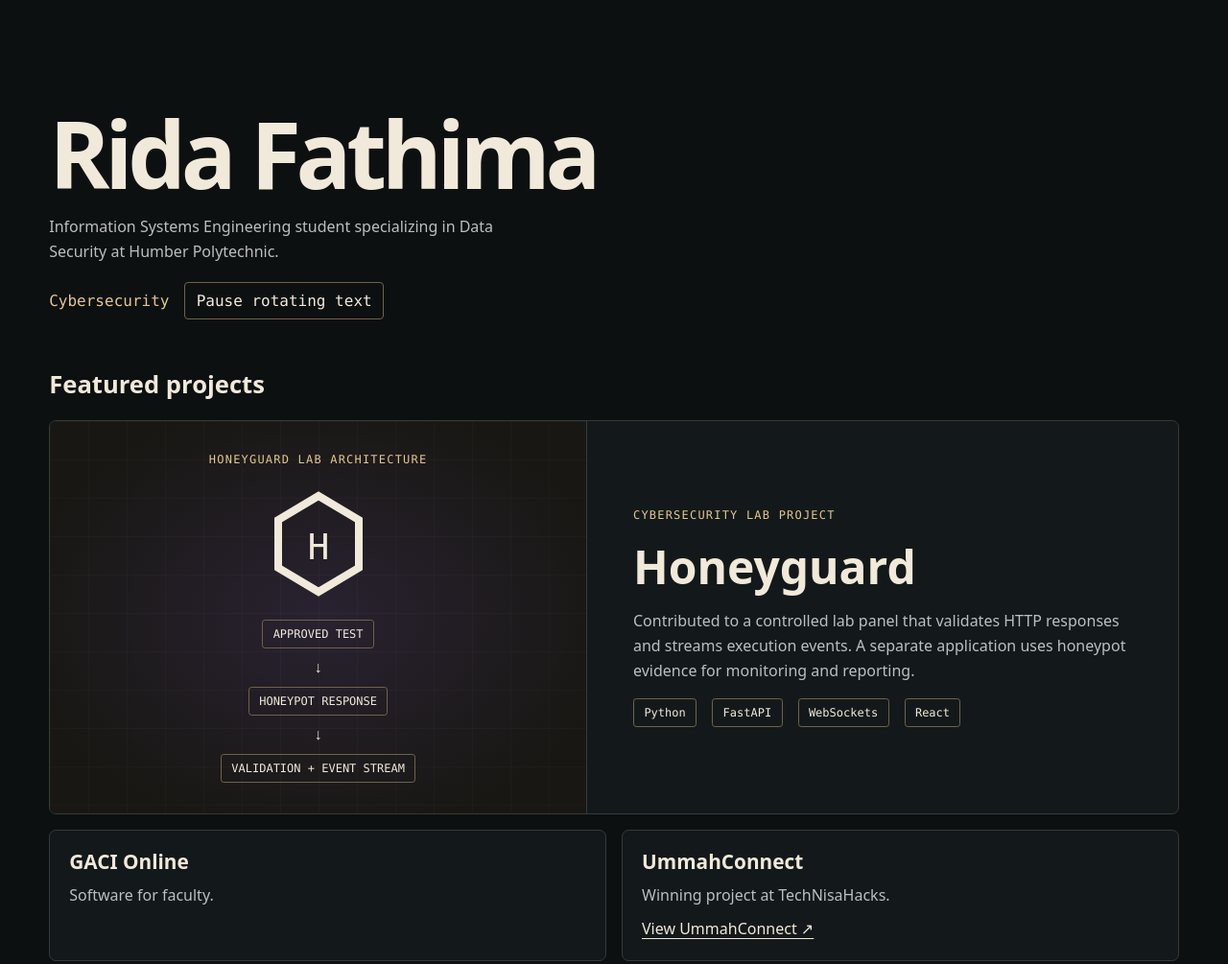
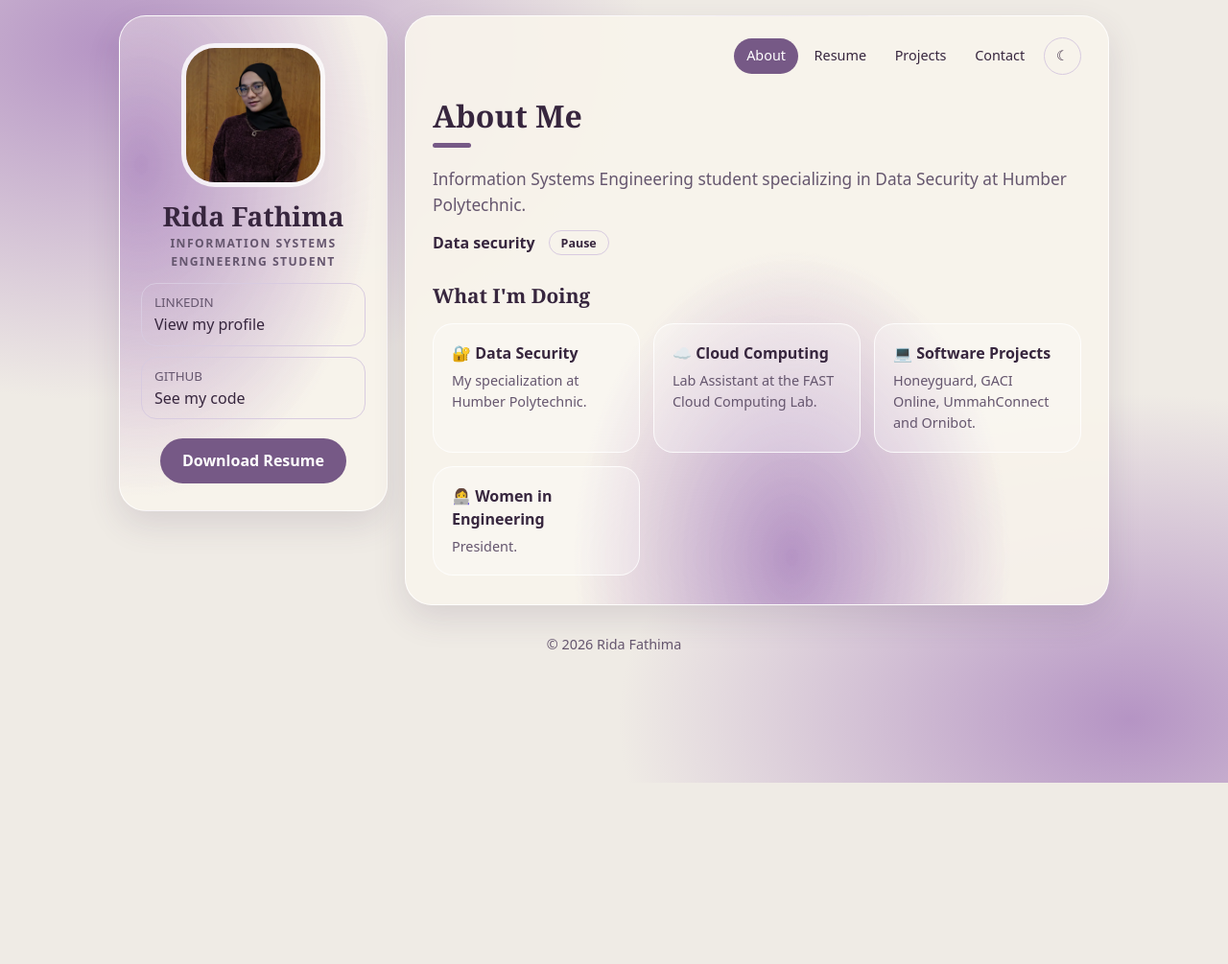
Before and after one commit to Rida-2006/Rida-sPortfolio, a plain HTML site: page index.html in a window 1280 px wide. Shown: the top 1005 px of the page at 96% size. After the commit the page ends 816 px from the top, so only its background shows below. Drawn offline with Linux system fonts and the light colour scheme.

Commit message:
Apply lavender portfolio design and rotating roles

```diff
--- a/index.html
+++ b/index.html
@@ -7,225 +7,211 @@
 <title>Rida Fathima | Portfolio</title>
 <style>
 :root {
-      color-scheme: dark;
-      --page: #0d1011;
-      --panel: #13191a;
-      --text: #f1e9d9;
-      --muted: #b8c0c0;
-      --gold: #e5c68b;
-      --line: #343b37;
-      --mono: ui-monospace, Consolas, monospace;
+  color-scheme: light;
+  --page:#efebe5; --text:#37263e; --muted:#65566e; --accent:#765986;
+  --on-accent:#fff; --surface:#f8f4ebee; --card:#ffffff44; --edge:#fffc;
+  --line:#d8cbe0; --glow:#b594c4; --shadow:#50395b24;
 }
-
-    * { box-sizing: border-box; }
+:root[data-theme="dark"] {
+  color-scheme:dark;
+  --page:#1c1722; --text:#f7eef6; --muted:#d2bedc; --accent:#c6add6;
+  --on-accent:#261b2e; --surface:#251b2eed; --card:#31263b88; --edge:#b9a4c340;
+  --line:#b9a4c34d; --glow:#785b8b; --shadow:#08050c55;
+}
+* { box-sizing:border-box; }
 body {
-      margin: 0;
-      background: var(--page);
-      color: var(--text);
-      font: 1rem/1.6 system-ui, sans-serif;
+  margin:0; min-height:100vh; color:var(--text); font:1rem/1.55 system-ui,sans-serif;
+  background:radial-gradient(ellipse at 9% 6%, var(--glow), transparent 34%),
+    radial-gradient(ellipse at 92% 92%, var(--glow), transparent 32%), var(--page);
 }
-
-    main { width: min(1200px, 92%); margin: 0 auto; }
-    header { padding: clamp(3rem, 9vw, 7rem) 0 3rem; }
-    h1, h2, h3, p { margin: 0; }
-    h1 { font-size: clamp(2.75rem, 8vw, 6rem); line-height: 1; letter-spacing: -.055em; }
-    h2 { margin-bottom: 1rem; font-size: 1.6rem; }
-    h3 { font-size: 1.3rem; line-height: 1.2; }
-    p { color: var(--muted); }
-    a { color: var(--text); text-underline-offset: .28em; }
-    a:hover { color: var(--gold); }
-    :focus-visible { outline: 2px solid var(--gold); outline-offset: 4px; }
-
-    .intro { max-width: 52ch; margin-top: 1rem; }
-    .rotation {
-      display: flex;
-      flex-wrap: wrap;
-      align-items: center;
-      gap: .6rem 1rem;
-      margin-top: 1.2rem;
-      color: var(--gold);
-      font-family: var(--mono);
+a { color:inherit; text-underline-offset:.2em; }
+button { font:inherit; color:inherit; cursor:pointer; }
+:focus-visible { outline:2px solid var(--accent); outline-offset:4px; }
+[hidden] { display:none !important; }
+.layout {
+  display:grid; grid-template-columns:280px minmax(0,1fr); align-items:start;
+  gap:18px; width:min(1032px, calc(100% - 24px)); margin:16px auto 0;
 }
-    button {
-      padding: .35rem .7rem;
-      border: 1px solid #706248;
-      border-radius: .25rem;
-      background: transparent;
-      color: var(--text);
-      font: inherit;
-      cursor: pointer;
+.panel {
+  border:1px solid var(--edge); border-radius:28px; box-shadow:0 14px 34px var(--shadow);
+  background:radial-gradient(ellipse at 55% 92%, var(--glow), transparent 40%), var(--surface);
 }
-    .sr-only {
-      position: absolute;
-      width: 1px;
-      height: 1px;
-      overflow: hidden;
-      clip-path: inset(50%);
-      white-space: nowrap;
+.profile {
+  padding:28px 22px; text-align:center;
+  background:radial-gradient(ellipse at 8% 30%, var(--glow), transparent 68%), var(--surface);
 }
-
-    section { margin-bottom: 3rem; }
-    .feature, .card {
-      border: 1px solid var(--line);
-      border-radius: .45rem;
-      background: var(--panel);
+.portrait {
+  display:block; width:150px; height:150px; object-fit:cover; object-position:center 35%;
+  margin:0 auto 14px; border:5px solid var(--edge); border-radius:35px;
 }
-    .feature {
-      display: grid;
-      grid-template-columns: 1fr 1.1fr;
-      overflow: hidden;
+h1,h2,h3,p { margin:0; }
+h1,h2,h3 { font-family:Georgia,serif; line-height:1.17; }
+h1 { font-size:1.75rem; }
+.subtitle {
+  margin:.2rem 0 .8rem; color:var(--muted); font-size:.76rem;
+  font-weight:700; letter-spacing:.12em; text-transform:uppercase;
 }
-    .diagram {
-      display: grid;
-      justify-items: center;
-      align-content: center;
-      gap: .45rem;
-      min-height: 370px;
-      padding: 2rem 1rem;
-      border-inline-end: 1px solid var(--line);
-      background:
-        linear-gradient(#ffffff06 1px, transparent 1px) 0 0 / 40px 40px,
-        linear-gradient(90deg, #ffffff06 1px, transparent 1px) 0 0 / 40px 40px,
-        radial-gradient(ellipse at center, #292231, #181713 80%);
-      text-align: center;
-    }
-    .diagram svg { width: 100px; margin: 1rem 0; }
-    .label, .step, .tag { font: .75rem/1.4 var(--mono); }
-    .label { color: var(--gold); letter-spacing: .1em; text-transform: uppercase; }
-    .step, .tag { border: 1px solid #706248; border-radius: .2rem; padding: .35rem .65rem; }
-    .feature-copy { display: grid; align-content: center; gap: 1rem; padding: clamp(1.4rem, 4vw, 3rem); }
-    .feature-copy h3 { font-size: clamp(2rem, 4vw, 3rem); }
-    .tags, .links { display: flex; flex-wrap: wrap; gap: .5rem 1rem; }
-    .grid { display: grid; grid-template-columns: repeat(2, minmax(0, 1fr)); gap: 1rem; margin-top: 1rem; }
-    .card { display: grid; align-content: start; gap: .6rem; padding: 1.25rem; }
-    footer { padding: 1.5rem 0 3rem; border-top: 1px solid var(--line); }
-
-    @media (max-width: 680px) {
-      .feature, .grid { grid-template-columns: 1fr; }
-      .diagram {
-        min-height: 0;
-        border-inline-end: 0;
-        border-bottom: 1px solid var(--line);
-      }
+.profile-links { display:grid; gap:11px; text-align:left; }
+.profile-links a { display:block; border:1px solid var(--line); border-radius:16px; padding:9px 13px; text-decoration:none; }
+.profile-links small { display:block; color:var(--muted); text-transform:uppercase; }
+.profile-links a:hover,.nav a:hover,.outline:hover { background:var(--card); text-decoration:underline; }
+.pill { display:inline-block; border-radius:999px; padding:.7rem 1.45rem; background:var(--accent); color:var(--on-accent); font-weight:650; text-decoration:none; }
+.profile .pill { margin-top:20px; }
+.content { padding:22px 28px 30px; min-height:500px; }
+.nav { display:flex; flex-wrap:wrap; justify-content:flex-end; align-items:center; gap:4px; margin-bottom:24px; }
+.nav a,.outline { border-radius:999px; padding:.45rem .8rem; font-size:.9rem; text-decoration:none; }
+.nav a[aria-current="page"] { background:var(--accent); color:var(--on-accent); }
+.outline { background:transparent; border:1px solid var(--line); }
+#theme { width:39px; height:39px; padding:0; margin-left:3px; }
+h2 { font-size:clamp(1.8rem,4vw,2rem); }
+h2::after { content:""; display:block; width:40px; height:5px; margin:10px 0 20px; border-radius:5px; background:var(--accent); }
+h3 { font-size:1.3rem; }
+.lead { color:var(--muted); font-size:1.08rem; }
+.rotation { display:flex; flex-wrap:wrap; align-items:center; gap:10px 14px; margin:12px 0 30px; font-weight:700; }
+.rotation button { padding:.16rem .75rem; font-size:.78rem; }
+.sr-only { position:absolute; width:1px; height:1px; overflow:hidden; clip-path:inset(50%); white-space:nowrap; }
+.cards { display:grid; grid-template-columns:repeat(auto-fit,minmax(min(100%,185px),1fr)); gap:14px; margin-top:16px; }
+.card { padding:18px 19px; border:1px solid var(--edge); border-radius:21px; background:var(--card); }
+.card h3,.card h4 { margin:0; font:inherit; font-weight:650; }
+.card p { margin-top:5px; color:var(--muted); font-size:.9rem; }
+.card a { display:inline-block; margin-top:.55rem; font-size:.9rem; font-weight:650; }
+.contact { display:flex; flex-wrap:wrap; gap:14px 20px; margin-top:16px; }
+footer { width:min(1032px,calc(100% - 24px)); margin:30px auto; color:var(--muted); text-align:center; font-size:.9rem; }
+@media (max-width:680px) {
+  .layout { grid-template-columns:1fr; }
+  .nav { justify-content:flex-start; margin-bottom:20px; }
+  .content { padding:18px; min-height:0; }
+  .profile-links { grid-template-columns:1fr 1fr; }
 }
 </style>
 </head>
 <body>
-  <main>
-    <header>
+<div class="layout">
+  <aside class="profile panel" aria-label="Profile">
+    <img class="portrait" src="images/profile.webp" width="150" height="150" alt="Rida Fathima">
     <h1>Rida Fathima</h1>
-      <p class="intro">Information Systems Engineering student specializing in Data Security at Humber Polytechnic.</p>
-      <div class="rotation">
-        <span class="sr-only">Software projects, cybersecurity, cloud computing, and Women in Engineering.</span>
-        <span id="focus" aria-hidden="true">Software projects</span>
-        <button id="rotation-toggle" type="button" hidden>Pause rotating text</button>
+    <p class="subtitle">Information Systems Engineering Student</p>
+    <div class="profile-links">
+      <a href="https://www.linkedin.com/in/rida-fathima-204228314/"><small>LinkedIn</small>View my profile</a>
+      <a href="https://github.com/Rida-2006?tab=repositories"><small>GitHub</small>See my code</a>
     </div>
-    </header>
-
-    <section aria-labelledby="projects-heading">
-      <h2 id="projects-heading">Featured projects</h2>
-      <article class="feature">
-        <div class="diagram" role="img" aria-label="Honeyguard lab architecture. An approved test produces a honeypot response, followed by response validation and event streaming.">
-          <span class="label" aria-hidden="true">Honeyguard lab architecture</span>
-          <svg viewBox="0 0 100 112" aria-hidden="true">
-            <path d="M50 6 92 31v50l-42 25L8 81V31Z"
-              fill="none" stroke="currentColor" stroke-width="8"/>
-            <text x="50" y="72" text-anchor="middle" fill="currentColor"
-              font-family="monospace" font-size="40">H</text>
-          </svg>
-          <span class="step" aria-hidden="true">APPROVED TEST</span>
-          <span aria-hidden="true">↓</span>
-          <span class="step" aria-hidden="true">HONEYPOT RESPONSE</span>
-          <span aria-hidden="true">↓</span>
-          <span class="step" aria-hidden="true">VALIDATION + EVENT STREAM</span>
+    <a class="pill" href="assets/Rida-Fathima-Resume.pdf" download>Download Resume</a>
+  </aside>
+  <main class="content panel">
+    <nav class="nav" aria-label="Portfolio sections">
+      <a href="#about" data-section="about">About</a>
+      <a href="#resume" data-section="resume">Resume</a>
+      <a href="#projects" data-section="projects">Projects</a>
+      <a href="#contact" data-section="contact">Contact</a>
+      <button class="outline" id="theme" type="button" aria-label="Dark theme" aria-pressed="false" hidden>☾</button>
+    </nav>
+    <section id="about" aria-labelledby="about-title">
+      <h2 id="about-title">About Me</h2>
+      <p class="lead">Information Systems Engineering student specializing in Data Security at Humber Polytechnic.</p>
+      <div class="rotation" id="rotation" hidden>
+        <span class="sr-only">Software projects, data security, cloud computing, and Women in Engineering.</span>
+        <span id="role" aria-hidden="true">Software projects</span>
+        <button class="outline" id="pause" type="button">Pause</button>
       </div>
-        <div class="feature-copy">
-          <span class="label">Cybersecurity lab project</span>
-          <h3>Honeyguard</h3>
-          <p>Contributed to a controlled lab panel that validates HTTP responses and streams execution events. A separate application uses honeypot evidence for monitoring and reporting.</p>
-          <div class="tags">
-            <span class="tag">Python</span>
-            <span class="tag">FastAPI</span>
-            <span class="tag">WebSockets</span>
-            <span class="tag">React</span>
-          </div>
-        </div>
-      </article>
-
-      <div class="grid">
-        <article class="card">
-          <h3>GACI Online</h3>
-          <p>Software for faculty.</p>
-        </article>
-        <article class="card">
-          <h3>UmmahConnect</h3>
-          <p>Winning project at TechNisaHacks.</p>
-          <a href="https://rida-2006.github.io/ummahconnect/">View UmmahConnect ↗</a>
-        </article>
-        <article class="card">
-          <h3>Ornibot</h3>
-          <a href="https://rida-2006.github.io/Ornibot-The-Robo-butterfly/">View Ornibot ↗</a>
-        </article>
+      <h3>What I'm Doing</h3>
+      <div class="cards">
+        <article class="card"><h4><span aria-hidden="true">🔐</span> Data Security</h4><p>My specialization at Humber Polytechnic.</p></article>
+        <article class="card"><h4><span aria-hidden="true">☁️</span> Cloud Computing</h4><p>Lab Assistant at the FAST Cloud Computing Lab.</p></article>
+        <article class="card"><h4><span aria-hidden="true">💻</span> Software Projects</h4><p>Honeyguard, GACI Online, UmmahConnect and Ornibot.</p></article>
+        <article class="card"><h4><span aria-hidden="true">👩‍💻</span> Women in Engineering</h4><p>President.</p></article>
       </div>
     </section>
-
-    <section aria-labelledby="experience-heading">
-      <h2 id="experience-heading">Experience &amp; leadership</h2>
-      <div class="grid">
-        <article class="card">
-          <h3>Lab Assistant</h3>
-          <p>FAST Cloud Computing Lab</p>
-        </article>
-        <article class="card">
-          <h3>President</h3>
-          <p>Women in Engineering</p>
-        </article>
+    <section id="resume" aria-labelledby="resume-title">
+      <h2 id="resume-title">Resume</h2>
+      <div class="cards">
+        <article class="card"><h3>Education</h3><p>Information Systems Engineering, Data Security · Humber Polytechnic</p></article>
+        <article class="card"><h3>Experience</h3><p>Lab Assistant · FAST Cloud Computing Lab</p></article>
+        <article class="card"><h3>Leadership</h3><p>President · Women in Engineering</p></article>
+      </div>
+      <p class="contact"><a href="assets/Rida-Fathima-Resume.pdf" download>Download resume (PDF)</a></p>
+    </section>
+    <section id="projects" aria-labelledby="projects-title">
+      <h2 id="projects-title">Featured Projects</h2>
+      <div class="cards">
+        <article class="card"><h3>GACI Online</h3><p>Software for faculty.</p></article>
+        <article class="card"><h3>Honeyguard</h3><p>Cybersecurity lab project for validating HTTP responses and streaming test events.</p></article>
+        <article class="card"><h3>UmmahConnect</h3><p>Winning project at TechNisaHacks.</p><a href="https://rida-2006.github.io/ummahconnect/">View UmmahConnect ↗</a></article>
+        <article class="card"><h3>Ornibot</h3><p>The Robo Butterfly.</p><a href="https://rida-2006.github.io/Ornibot-The-Robo-butterfly/">View Ornibot ↗</a></article>
       </div>
     </section>
+    <section id="contact" aria-labelledby="contact-title">
+      <h2 id="contact-title">Contact</h2>
+      <div class="contact">
+        <a href="mailto:ridafathima345@gmail.com">Email</a>
+        <a href="https://www.linkedin.com/in/rida-fathima-204228314/">LinkedIn ↗</a>
+        <a href="https://github.com/Rida-2006?tab=repositories">GitHub ↗</a>
+      </div>
+    </section>
+  </main>
+</div>
+<footer>© 2026 Rida Fathima</footer>
+<script>
+const links = [...document.querySelectorAll("[data-section]")];
+const sections = links.map(link => document.getElementById(link.dataset.section));
+let activeSection;
 
-    <footer>
-      <h2>Contact</h2>
-      <nav class="links" aria-label="Contact links">
-        <a href="https://github.com/Rida-2006?tab=repositories">GitHub ↗</a>
-        <a href="https://www.linkedin.com/in/rida-fathima-204228314/">LinkedIn ↗</a>
-        <!-- Replace the following comment with your email link.
-        <a href="mailto:YOUR_EMAIL">Email</a>
-        -->
-      </nav>
-    </footer>
-  </main>
+function showSection() {
+  const id = location.hash.slice(1);
+  const next = sections.find(section => section.id === id) || sections[0];
+  for (const section of sections) section.hidden = section !== next;
+  for (const link of links) {
+    if (link.dataset.section === next.id) link.setAttribute("aria-current", "page");
+    else link.removeAttribute("aria-current");
+  }
+  if (activeSection && activeSection !== next) {
+    const heading = next.querySelector("h2");
+    heading.tabIndex = -1;
+    heading.focus({preventScroll:true});
+    window.scrollTo(0, 0);
+  }
+  activeSection = next;
+  syncRotation();
+}
 
-  <script>
-    const topics = [
-      "Software projects",
-      "Cybersecurity",
-      "Cloud computing",
-      "Women in Engineering"
-    ];
-    const focus = document.querySelector("#focus");
-    const toggle = document.querySelector("#rotation-toggle");
-    const reducedMotion = window.matchMedia("(prefers-reduced-motion: reduce)");
+const themeButton = document.getElementById("theme");
+function setTheme(dark) {
+  document.documentElement.dataset.theme = dark ? "dark" : "light";
+  themeButton.textContent = dark ? "☀" : "☾";
+  themeButton.setAttribute("aria-pressed", String(dark));
+}
+let savedTheme;
+try { savedTheme = localStorage.getItem("portfolio-theme"); } catch {}
+setTheme(savedTheme ? savedTheme === "dark" : matchMedia("(prefers-color-scheme: dark)").matches);
+themeButton.hidden = false;
+themeButton.addEventListener("click", () => {
+  const dark = document.documentElement.dataset.theme !== "dark";
+  setTheme(dark);
+  try { localStorage.setItem("portfolio-theme", dark ? "dark" : "light"); } catch {}
+});
+
+const topics = ["Software projects", "Data security", "Cloud computing", "Women in Engineering"];
+const role = document.getElementById("role");
+const pause = document.getElementById("pause");
+const motion = matchMedia("(prefers-reduced-motion: reduce)");
 let index = 0;
-    let timer = null;
-
-    function setRotation(running) {
-      window.clearInterval(timer);
-      timer = null;
-
-      if (running) {
-        timer = window.setInterval(() => {
+let timer;
+let paused = motion.matches;
+function syncRotation() {
+  clearInterval(timer);
+  pause.textContent = paused ? "Resume" : "Pause";
+  if (!paused && activeSection.id === "about" && !document.hidden) {
+    timer = setInterval(() => {
       index = (index + 1) % topics.length;
-          focus.textContent = topics[index];
+      role.textContent = topics[index];
     }, 2800);
   }
-
-      toggle.textContent = running ? "Pause rotating text" : "Resume rotating text";
 }
-
-    toggle.hidden = false;
-    toggle.addEventListener("click", () => setRotation(timer === null));
-    reducedMotion.addEventListener("change", event => setRotation(!event.matches));
-    setRotation(!reducedMotion.matches);
+pause.addEventListener("click", () => { paused = !paused; syncRotation(); });
+motion.addEventListener("change", event => { paused = event.matches; syncRotation(); });
+document.addEventListener("visibilitychange", syncRotation);
+window.addEventListener("hashchange", showSection);
+document.getElementById("rotation").hidden = false;
+showSection();
 </script>
 </body>
 </html>
```
Also changed, not shown: images/profile.webp (added), 1 other file. Lines whose indentation alone changed are shown as unchanged.
